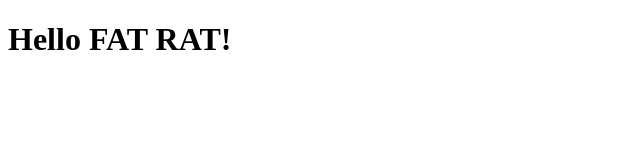
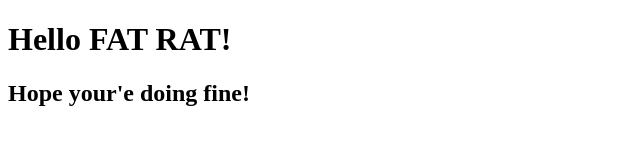
Before and after one commit to vishwa-shawn/fatrat.github.io, a plain HTML site: page index.html in a window 1280 px wide. Shown: the whole page, without its empty margins (0-640 px from the left). Drawn offline with Linux system fonts and the light colour scheme.

Commit message:
Update index.html

```diff
--- a/index.html
+++ b/index.html
@@ -7,5 +7,6 @@
 
   <body>
     <h1>Hello FAT RAT!</h1>
+    <h2>Hope your'e doing fine!</h2>
   </body>
 </html>
```
